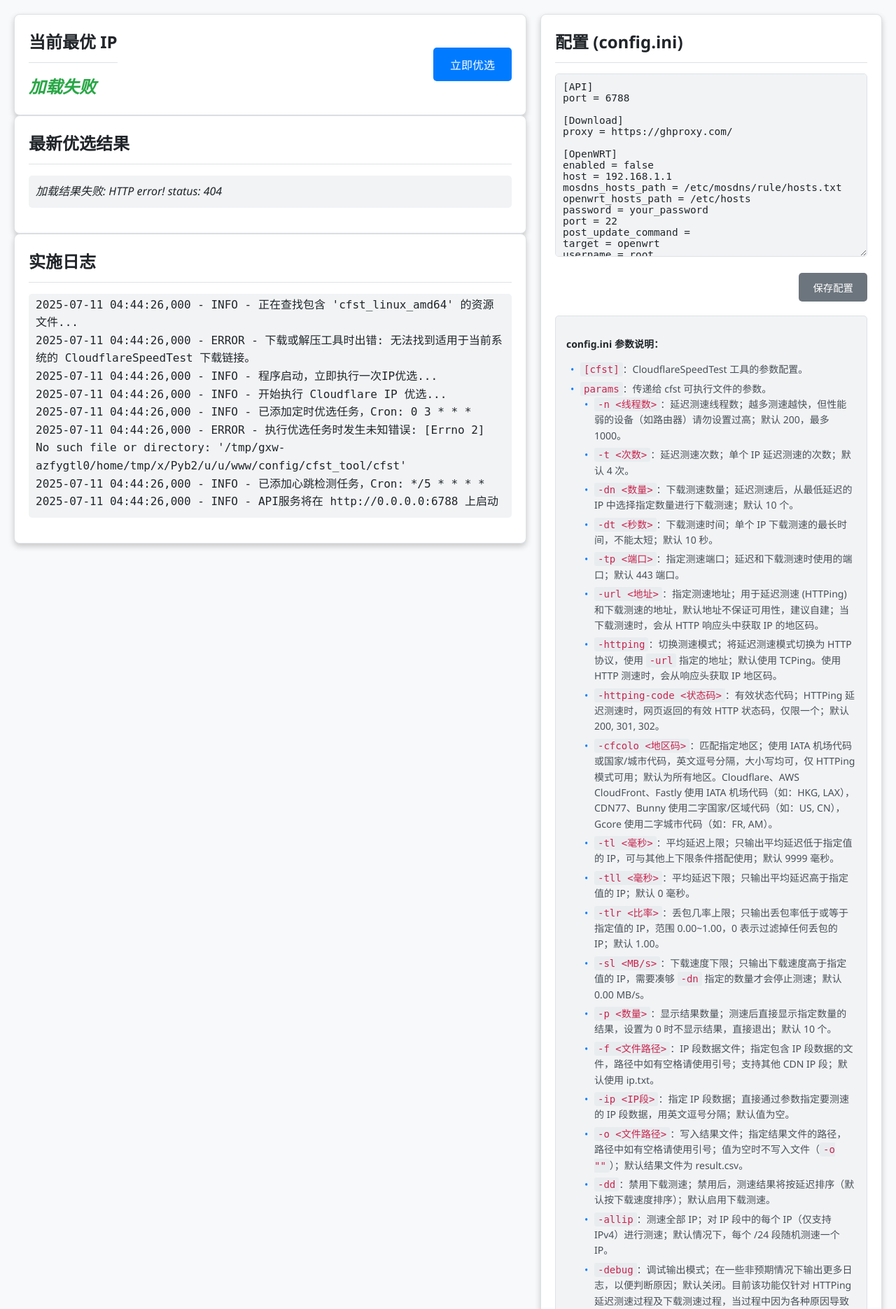
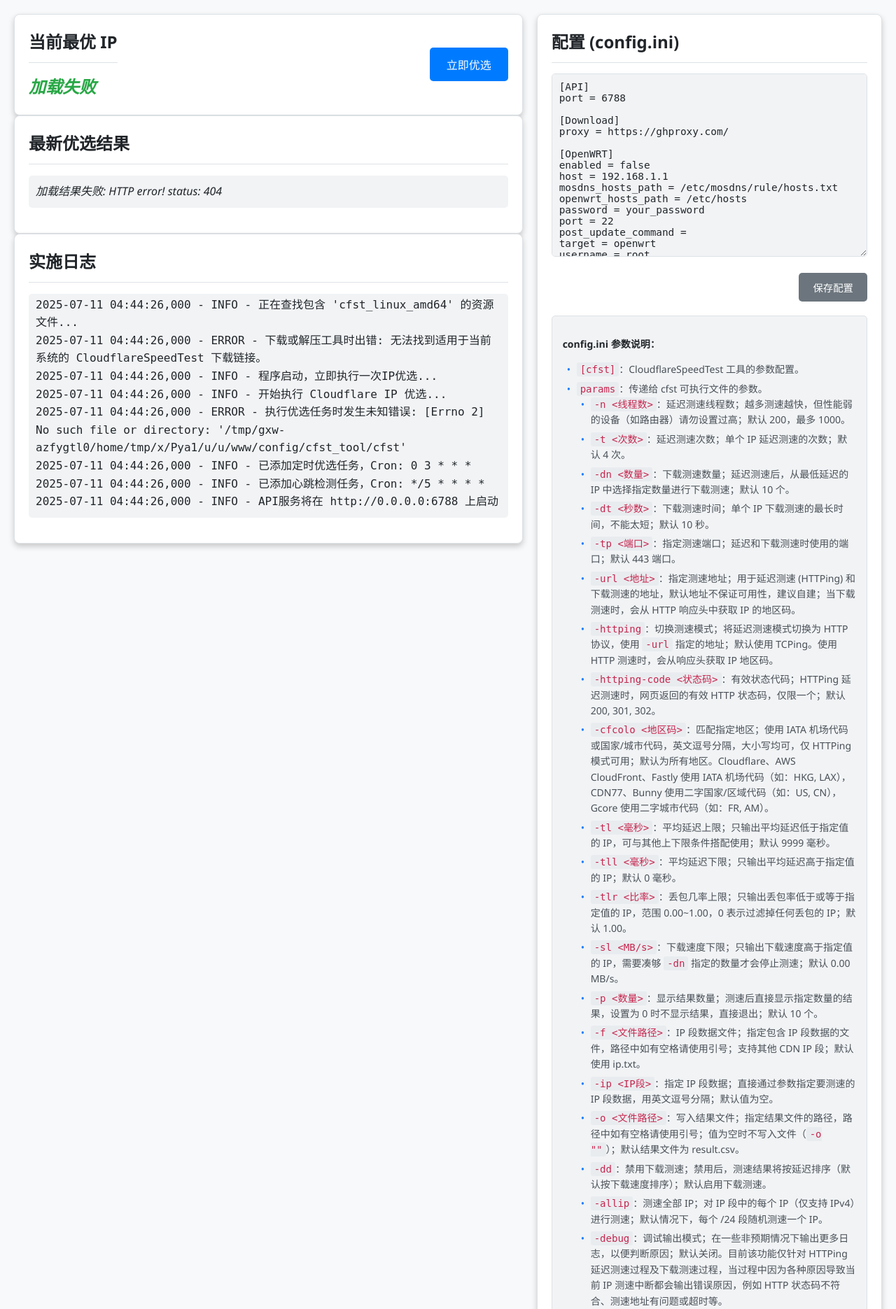
Before and after one commit to vipmc838/cloudflare-optimizer, a Flask app: page / in a window 1280 px wide. Shown: the part 150-2021 px from the top of the page at 70% size. Run offline with Flask 3, Linux system fonts and the light colour scheme; parts of the project's set-up code (start-up, migrations or seed data) failed here and were passed over.

Commit message:
Update style.css

```diff
--- a/static/style.css
+++ b/static/style.css
@@ -23,7 +23,7 @@
 }
 
 .container {
-    max-width: 1280px;
+    max-width: 1600px;
     margin: 0 auto;
     /* display: grid;  我们将网格布局应用在 .content-area 上 */
     gap: 20px;
@@ -39,7 +39,7 @@
 
 .content-area {
     display: grid;
-    grid-template-columns: 3fr 2fr; /* 主内容区 3 份，配置区 2 份 */
+    grid-template-columns: 4fr 3fr; /* 主内容区 4 份，配置区 3 份 */
     gap: 20px;
 }
 
```
